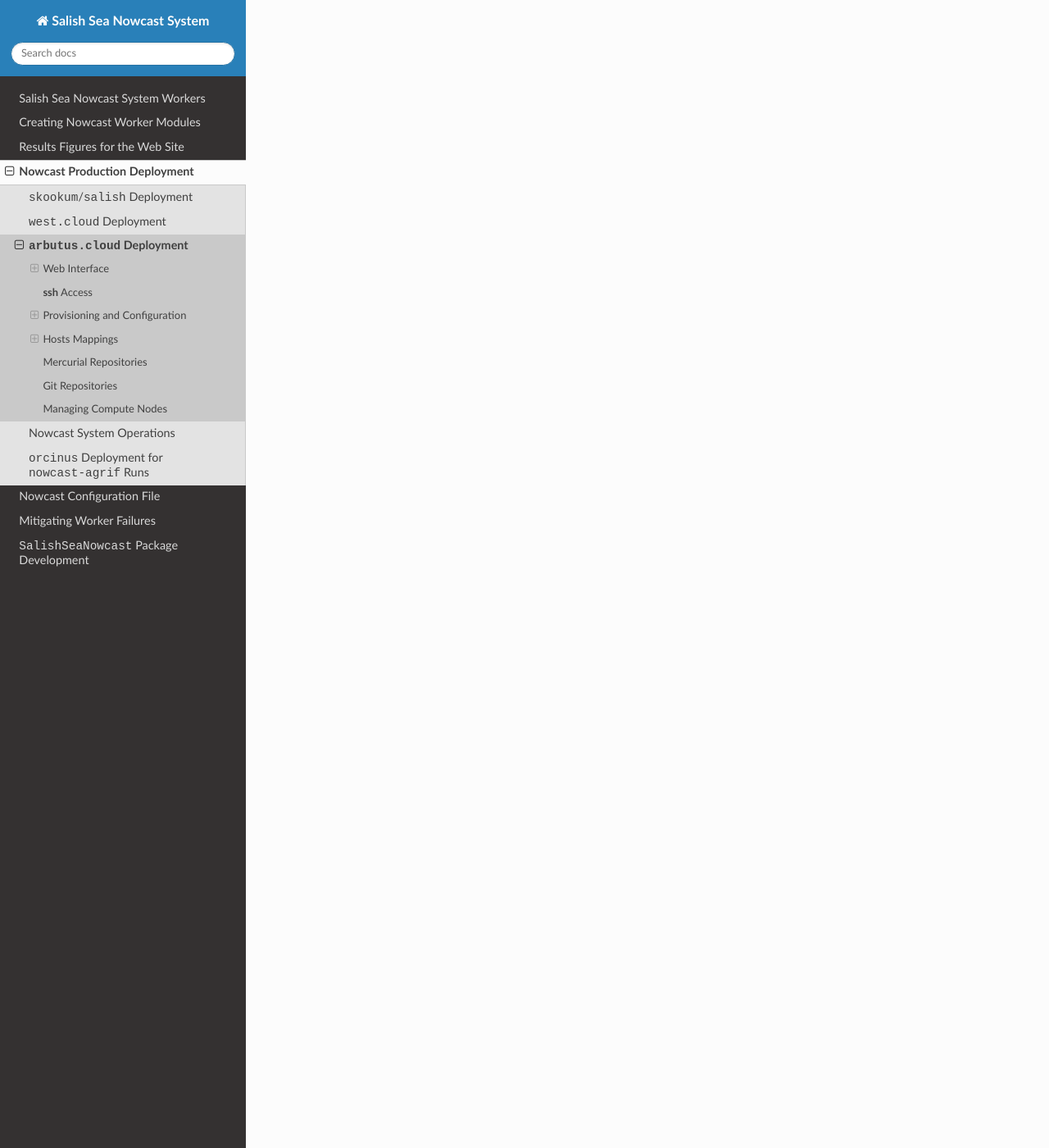
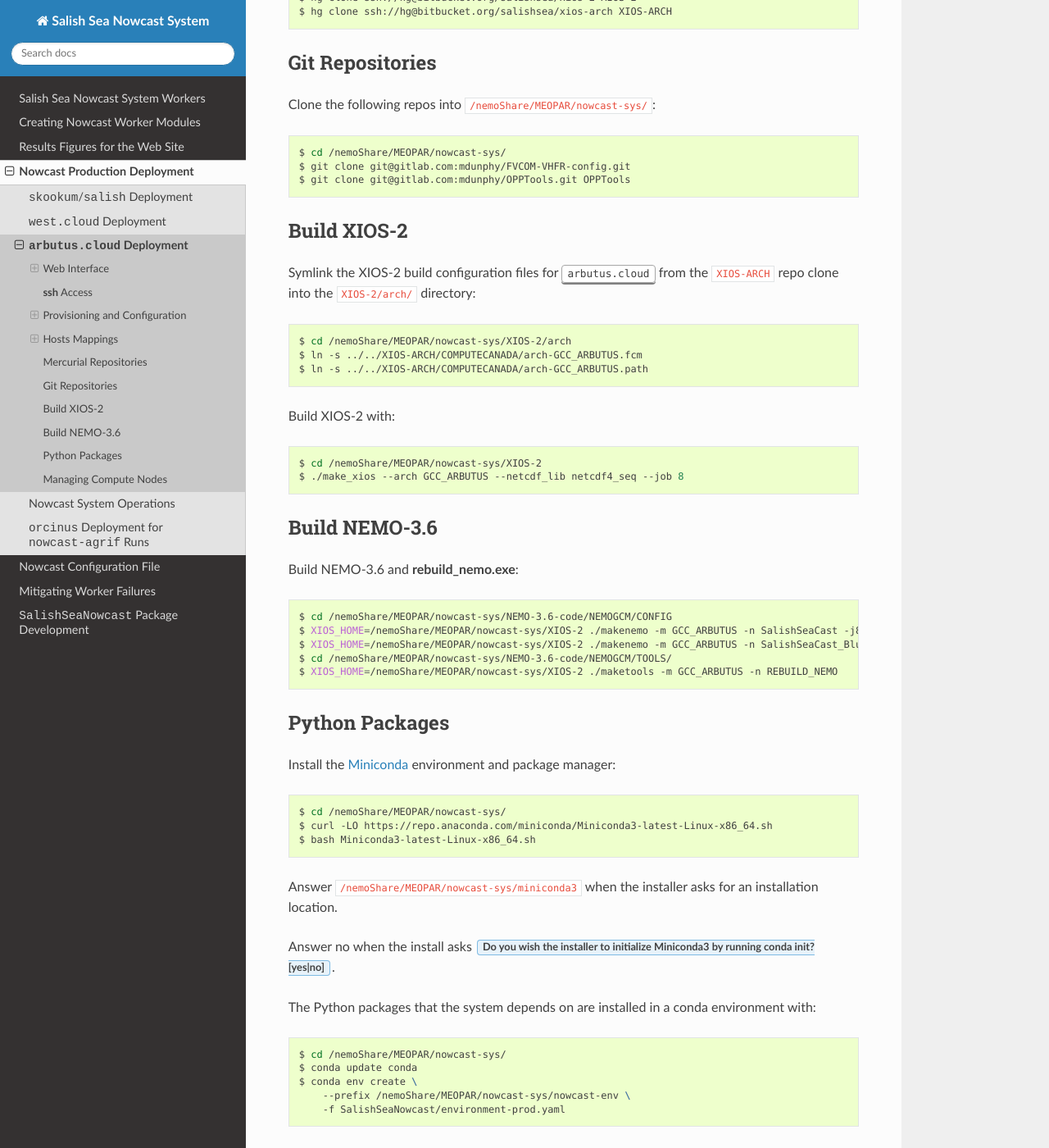
Before and after one commit to SalishSeaCast/SalishSeaNowcast, a Sphinx documentation site: the page built from docs/deployment/arbutus_cloud.rst, in a window 1280 px wide and 1400 px high, scrolled down 11639 px. Shown: the whole window at 82% size. Built offline with Sphinx 7.4.7 and the Read the Docs theme 2.0.0, drawn with Linux system fonts in a browser that asks for light colours; the version number could not be read and is left out; some of the changed text lies outside the part shown.

Commit message:
Continue writing deployment docs for arbutus.cloud; WIP

```diff
--- a/docs/deployment/arbutus_cloud.rst
+++ b/docs/deployment/arbutus_cloud.rst
@@ -504,14 +504,87 @@
 Hosts Mappings
 ==============
 
+Once all of the compute node VMs have been launched so that we know their IP addresses,
+create an :file:`.ssh/config` file,
+and MPI hosts mapping files for NEMO/WAVEWATCH VMs and FVCOM VMs on the head node.
+
 Head Node :file:`.ssh/config`
 -----------------------------
 
-**TODO**
+::
+
+  Host *
+       StrictHostKeyChecking no
+
+  # Head node and XIOS host
+  Host nowcast0
+    HostName 192.168.238.9
+
+  # NEMO compute nodes
+  Host nowcast1
+    HostName 192.168.238.10
+  Host nowcast2
+    HostName 192.168.238.14
+  Host nowcast3
+   HostName 192.168.238.16
+  Host nowcast4
+    HostName 192.168.238.5
+  Host nowcast5
+    HostName 192.168.238.17
+  Host nowcast6
+    HostName 192.168.238.13
+  Host nowcast7
+    HostName 192.168.238.6
+  Host nowcast8
+    HostName 192.168.238.4
+  Host nowcast9
+    HostName 192.168.238.7
+  Host nowcast10
+    HostName 192.168.238.12
+  Host nowcast11
+    HostName 192.168.238.11
+  Host nowcast12
+    HostName 192.168.238.22
+  Host nowcast13
+    HostName 192.168.238.20
+  Host nowcast14
+    HostName 192.168.238.8
+  Host nowcast15
+    HostName 192.168.238.24
+  Host nowcast16
+    HostName 192.168.238.18
+  Host nowcast17
+    HostName 192.168.238.15
 
 
 MPI Hosts Mappings
 ------------------
+
+:file:`$HOME/mpi_hosts` for NEMO/WAVEWATCH VMs containing::
+
+  192.168.238.10 slots=7 max-slots=8
+  192.168.238.14 slots=7 max-slots=8
+  192.168.238.16 slots=7 max-slots=8
+  192.168.238.5 slots=7 max-slots=8
+  192.168.238.17 slots=7 max-slots=8
+  192.168.238.13 slots=7 max-slots=8
+  192.168.238.6 slots=7 max-slots=8
+  192.168.238.4 slots=7 max-slots=8
+  192.168.238.7 slots=7 max-slots=8
+  192.168.238.12 slots=7 max-slots=8
+  192.168.238.11 slots=7 max-slots=8
+  192.168.238.22 slots=7 max-slots=8
+  192.168.238.20 slots=7 max-slots=8
+  192.168.238.8 slots=7 max-slots=8
+  192.168.238.24 slots=7 max-slots=8
+  192.168.238.18 slots=7 max-slots=8
+  192.168.238.15 slots=7 max-slots=8
+
+:file:`$HOME/mpi_hosts.fvcom.x2` for FVCOM VMs used for :kbd:`x2` model configuration runs containing::
+
+**TODO**
+
+:file:`$HOME/mpi_hosts.fvcom.r12` for FVCOM VMs used for :kbd:`r12` model configuration runs containing::
 
 **TODO**
 
@@ -554,6 +627,68 @@
     $ git clone git@gitlab.com:mdunphy/OPPTools.git OPPTools
 
 
+Build XIOS-2
+============
+
+Symlink the XIOS-2 build configuration files for :kbd:`arbutus.cloud` from the :file:`XIOS-ARCH` repo clone into the :file:`XIOS-2/arch/` directory:
+
+.. code-block:: bash
+
+    $ cd /nemoShare/MEOPAR/nowcast-sys/XIOS-2/arch
+    $ ln -s ../../XIOS-ARCH/COMPUTECANADA/arch-GCC_ARBUTUS.fcm
+    $ ln -s ../../XIOS-ARCH/COMPUTECANADA/arch-GCC_ARBUTUS.path
+
+Build XIOS-2 with:
+
+.. code-block:: bash
+
+    $ cd /nemoShare/MEOPAR/nowcast-sys/XIOS-2
+    $ ./make_xios --arch GCC_ARBUTUS --netcdf_lib netcdf4_seq --job 8
+
+
+Build NEMO-3.6
+==============
+
+Build NEMO-3.6 and :program:`rebuild_nemo.exe`:
+
+.. code-block:: bash
+
+    $ cd /nemoShare/MEOPAR/nowcast-sys/NEMO-3.6-code/NEMOGCM/CONFIG
+    $ XIOS_HOME=/nemoShare/MEOPAR/nowcast-sys/XIOS-2 ./makenemo -m GCC_ARBUTUS -n SalishSeaCast -j8
+    $ XIOS_HOME=/nemoShare/MEOPAR/nowcast-sys/XIOS-2 ./makenemo -m GCC_ARBUTUS -n SalishSeaCast_Blue -j8
+    $ cd /nemoShare/MEOPAR/nowcast-sys/NEMO-3.6-code/NEMOGCM/TOOLS/
+    $ XIOS_HOME=/nemoShare/MEOPAR/nowcast-sys/XIOS-2 ./maketools -m GCC_ARBUTUS -n REBUILD_NEMO
+
+
+Python Packages
+===============
+
+Install the `Miniconda`_ environment and package manager:
+
+.. _Miniconda: https://docs.conda.io/en/latest/miniconda.html
+
+.. code-block:: bash
+
+    $ cd /nemoShare/MEOPAR/nowcast-sys/
+    $ curl -LO https://repo.anaconda.com/miniconda/Miniconda3-latest-Linux-x86_64.sh
+    $ bash Miniconda3-latest-Linux-x86_64.sh
+
+Answer :file:`/nemoShare/MEOPAR/nowcast-sys/miniconda3` when the installer asks for an installation location.
+
+Answer no when the install asks :guilabel:`Do you wish the installer to initialize Miniconda3 by running conda init? [yes|no]`.
+
+The Python packages that the system depends on are installed in a conda environment with:
+
+.. code-block:: bash
+
+    $ cd /nemoShare/MEOPAR/nowcast-sys/
+    $ conda update conda
+    $ conda env create \
+        --prefix /nemoShare/MEOPAR/nowcast-sys/nowcast-env \
+        -f SalishSeaNowcast/environment-prod.yaml
+
+
+
 Managing Compute Nodes
 ======================
 
--- a/docs/deployment/west_cloud.rst
+++ b/docs/deployment/west_cloud.rst
@@ -711,10 +711,10 @@
 
     $ cd /nemoShare/MEOPAR/nowcast-sys/
     $ conda update conda
-    $ conda create \
+    $ conda env create \
         --prefix /nemoShare/MEOPAR/nowcast-sys/nowcast-env \
         -f SalishSeaNowcast/environment-prod.yaml
-    $ source /nemoShare/MEOPAR/nowcast-sys/nemo_nowcast-env/bin/activate /nemoShare/MEOPAR/nowcast-sys/nemo_nowcast-env/
+    $ source /nemoShare/MEOPAR/nowcast-sys/nowcast-env/bin/activate /nemoShare/MEOPAR/nowcast-sys/nowcast-env/
     (/nemoShare/MEOPAR/nowcast-sys/nemo_nowcast-env)$ pip install --editable NEMO_Nowcast/
     (/nemoShare/MEOPAR/nowcast-sys/nemo_nowcast-env)$ pip install --editable moad_tools/
     (/nemoShare/MEOPAR/nowcast-sys/nemo_nowcast-env)$ pip install --editable tools/SalishSeaTools/
```
